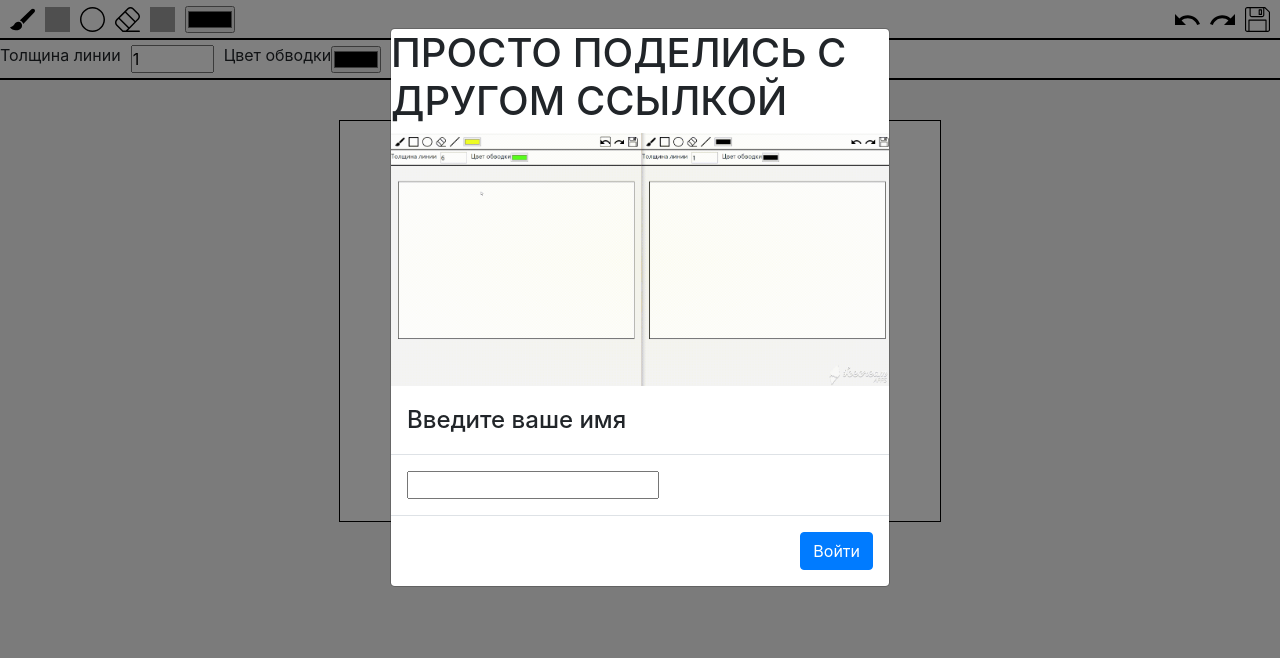
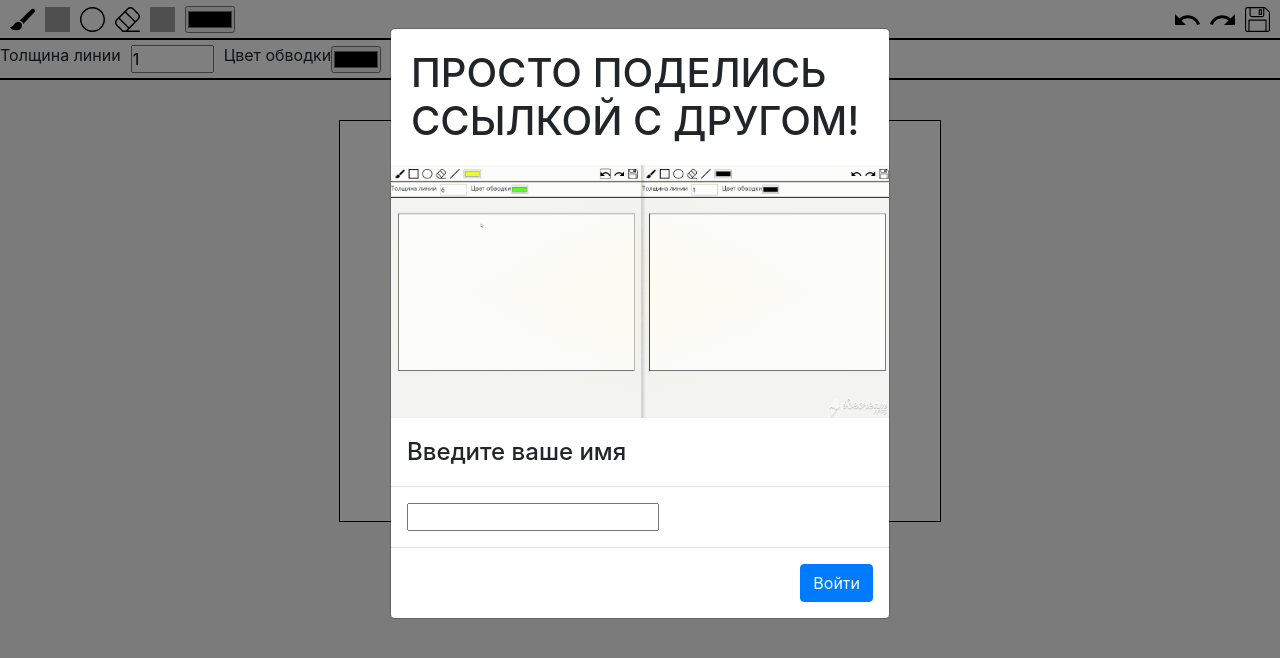
Before and after one commit to buriymishka/react-paint, a React (Create React App) app in the folder client/: page /1 in a window 1280 px wide. Shown: the top 658 px of the page. Built offline with nearby package versions, Linux system fonts and the light colour scheme; grey boxes are pictures that could not be loaded.

Commit message:
make it better

```diff
--- a/client/src/components/Canvas.js
+++ b/client/src/components/Canvas.js
@@ -120,7 +120,7 @@ const Canvas = observer(() => {
     <div className="canvas">
       <Modal show={modal} onHide={() => {
       }}>
-        <h1>ПРОСТО ПОДЕЛИСЬ С ДРУГОМ ССЫЛКОЙ</h1>
+        <h1 style={{margin: 20}}>ПРОСТО ПОДЕЛИСЬ ССЫЛКОЙ С ДРУГОМ!</h1>
         <div><img className="gif" src={previewImg} /></div>
         <Modal.Header>
           <Modal.Title>Введите ваше имя</Modal.Title>
--- a/client/src/globalVars.js
+++ b/client/src/globalVars.js
@@ -1,6 +1,6 @@
 const GL = {
-  HOST: 'https://mihail-react-paint.herokuapp.com', // http://localhost:5000
-  WS_HOST: 'wss://mihail-react-paint.herokuapp.com' // ws://localhost:5000
+  HOST: 'https://mihail-react-paint.herokuapp.com', // http://localhost:3000
+  WS_HOST: 'https://mihail-react-paint.herokuapp.com' // ws://localhost:3000
 }
 
 export default GL
```
Also changed, not shown: 7 other files (tests, documents, lock files or other folders).
